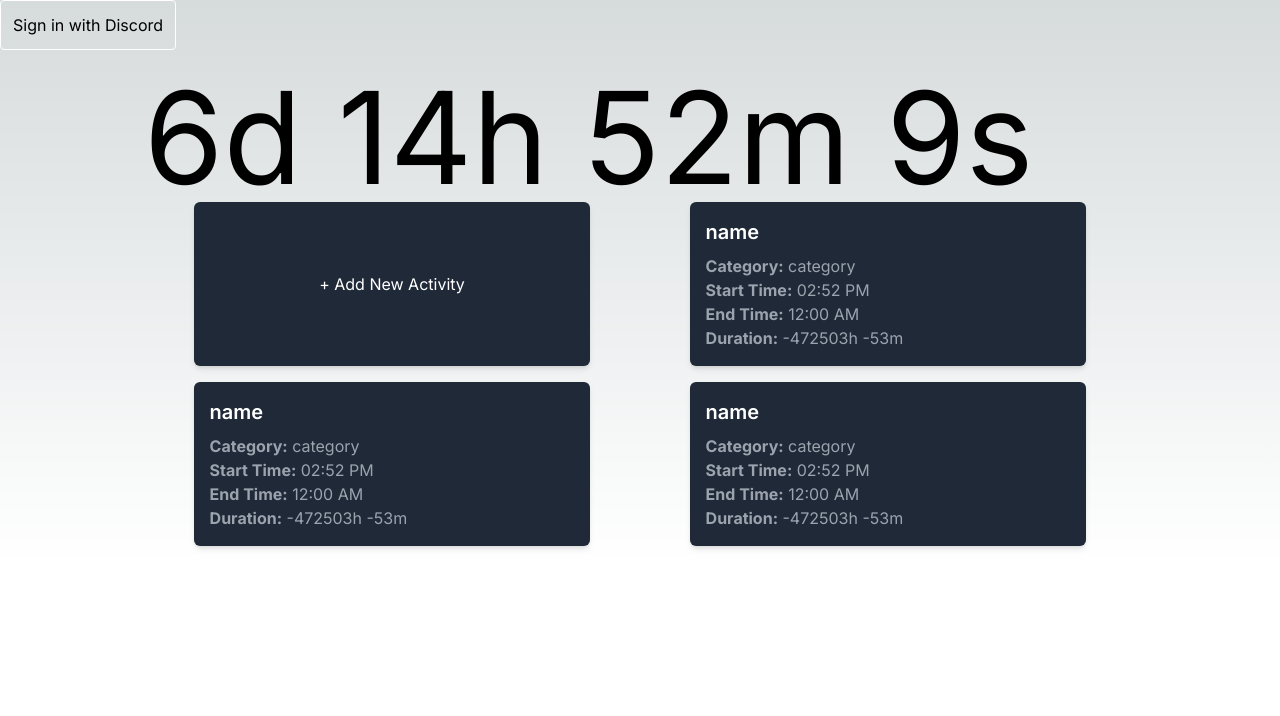
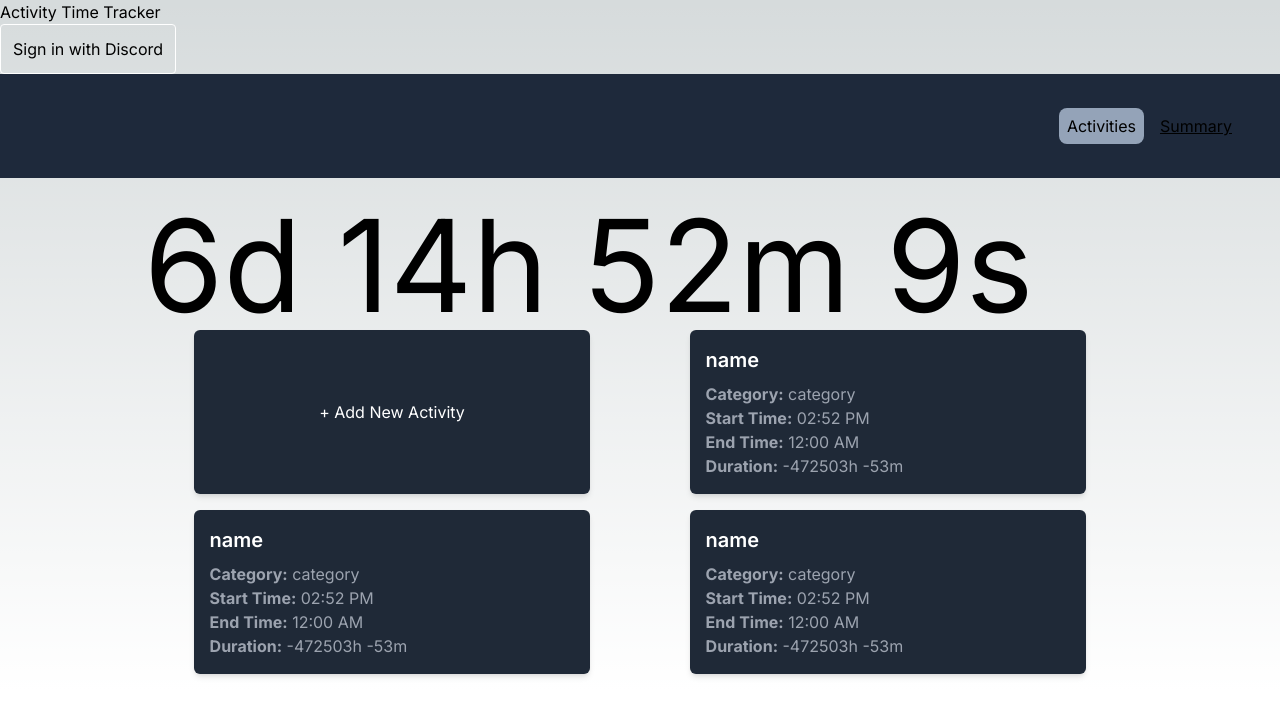
Before and after one commit to Qas1modo/PV247-project-time-tracker, a Next.js app: page / in a window 1280 px wide. Shown: the top 716 px of the page. Built offline with nearby package versions, Linux system fonts and the light colour scheme; no server answers; the database is empty.

Commit message:
Added simple navigation.

```diff
--- a/src/app/layout.tsx
+++ b/src/app/layout.tsx
@@ -6,6 +6,7 @@ import { Providers } from "./Providers";
 import { LoginStatus } from "../components/LoginStatus";
 import { Suspense } from "react";
 import Loading from "../components/Loading";
+import Navigation from "@/components/Navigation";
 
 const inter = Inter({ subsets: ["latin"] });
 
@@ -24,7 +25,9 @@ export default function RootLayout({
       <body className={inter.className}>
         <Providers>
           <Suspense fallback={<Loading />}>
+            Activity Time Tracker
             <LoginStatus />
+            <Navigation />
           </Suspense>
           {children}
         </Providers>
--- /dev/null
+++ b/src/components/Navigation.tsx
@@ -0,0 +1,38 @@
+"use client";
+
+import Link from "next/link";
+import { usePathname } from "next/navigation";
+
+// Navigation component
+const Navigation = () => {
+  const pathname = usePathname();
+
+  return (
+    <nav className="bg-slate-800 p-10">
+      <ul className="flex justify-end space-x-2">
+        <li>
+          <Link
+            className={`${
+              pathname === "/" ? "bg-slate-400" : "link"
+            } rounded-lg px-2 py-2`}
+            href="/"
+          >
+            Activities
+          </Link>
+        </li>
+        <li>
+          <Link
+            className={`${
+              pathname === "/summary" ? "bg-slate-400" : "link"
+            } rounded-lg px-2 py-2`}
+            href="/summary"
+          >
+            Summary
+          </Link>
+        </li>
+      </ul>
+    </nav>
+  );
+};
+
+export default Navigation;
```
